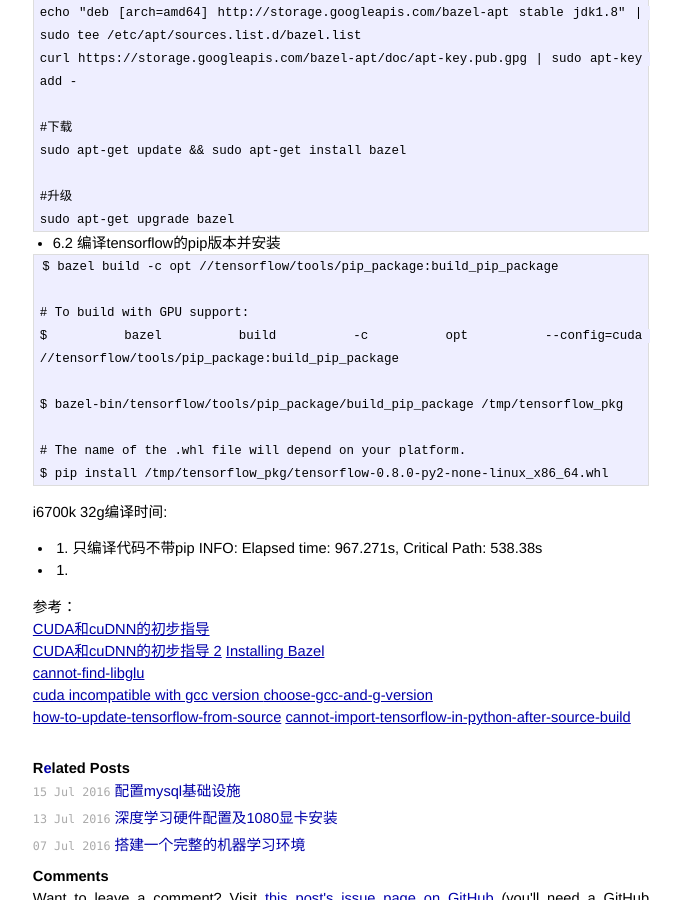
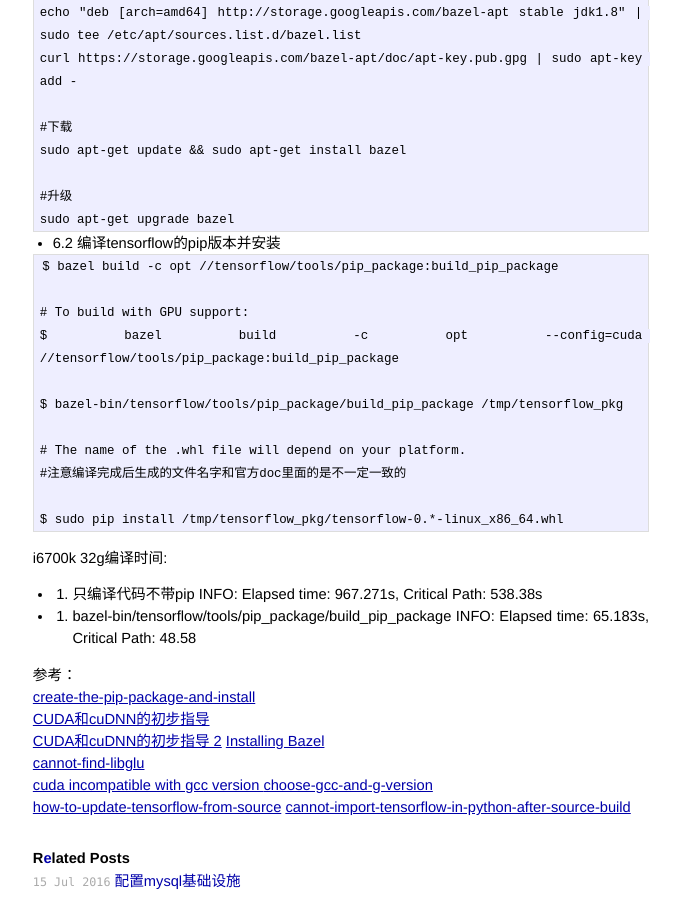
Before and after one commit to caratiger/haiy.github.io, a Jekyll site: the page built from _posts/2016-07-17-ubuntu16.04上GTX1080的CUDA安装.md, in a window 1280 px wide and 900 px high, scrolled down 3870 px. Shown: the whole window, without its empty margins (299-980 px from the left). Built offline with Jekyll 4.4.1, drawn with Linux system fonts in a browser that asks for light colours; comment, search, counter and statistics services are not loaded.

Commit message:
Update 2016-07-17-ubuntu16.04上GTX1080的CUDA安装.md

````diff
--- a/_posts/2016-07-17-ubuntu16.04上GTX1080的CUDA安装.md
+++ b/_posts/2016-07-17-ubuntu16.04上GTX1080的CUDA安装.md
@@ -214,19 +214,21 @@ $ bazel build -c opt --config=cuda //tensorflow/tools/pip_package:build_pip_pack
 $ bazel-bin/tensorflow/tools/pip_package/build_pip_package /tmp/tensorflow_pkg
 
 # The name of the .whl file will depend on your platform.
-$ pip install /tmp/tensorflow_pkg/tensorflow-0.8.0-py2-none-linux_x86_64.whl
+#注意编译完成后生成的文件名字和官方doc里面的是不一定一致的
+
+$ sudo pip install /tmp/tensorflow_pkg/tensorflow-0.*-linux_x86_64.whl
 ```
 
 i6700k 32g编译时间:
 
  - 1. 只编译代码不带pip INFO: Elapsed time: 967.271s, Critical Path: 538.38s
- - 2.
-
-
+ - 2.  bazel-bin/tensorflow/tools/pip_package/build_pip_package
+        INFO: Elapsed time: 65.183s, Critical Path: 48.58
 
 
 
 参考：
+[create-the-pip-package-and-install](https://www.tensorflow.org/versions/r0.8/get_started/os_setup.html#create-the-pip-package-and-install)
 [CUDA和cuDNN的初步指导](http://www.52nlp.cn/%E6%B7%B1%E5%BA%A6%E5%AD%A6%E4%B9%A0%E4%B8%BB%E6%9C%BA%E7%8E%AF%E5%A2%83%E9%85%8D%E7%BD%AE-ubuntu-16-04-nvidia-gtx-1080-cuda-8)
 [CUDA和cuDNN的初步指导 2](http://yangcha.github.io/GTX-1080/)
 [Installing Bazel](http://www.bazel.io/docs/install.html#install-on-ubuntu)
````
